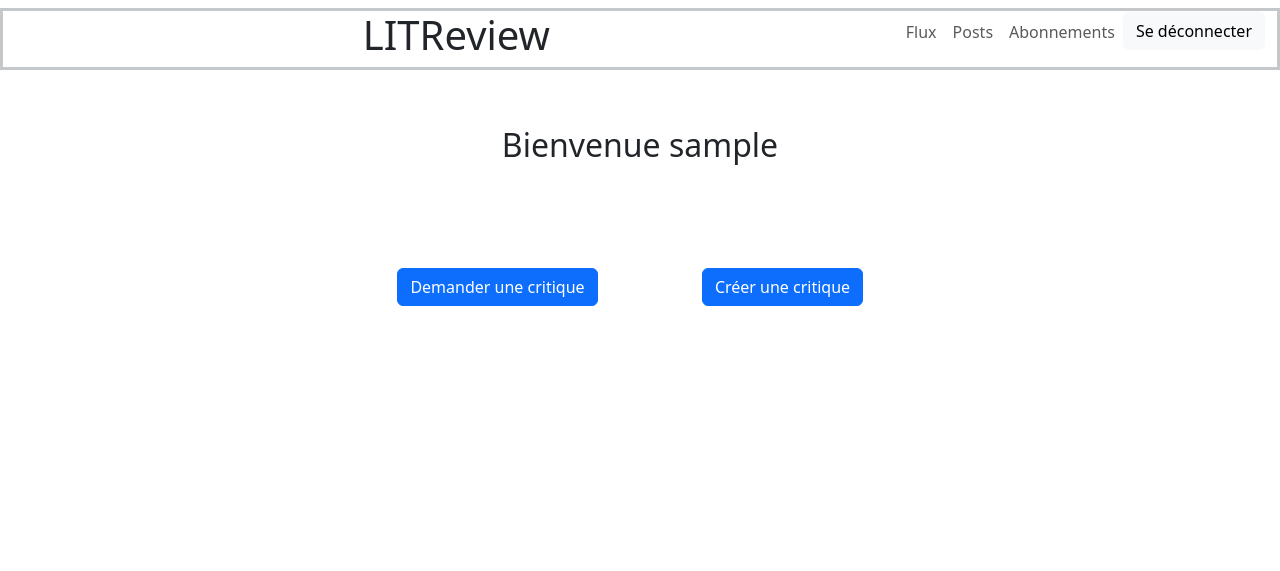
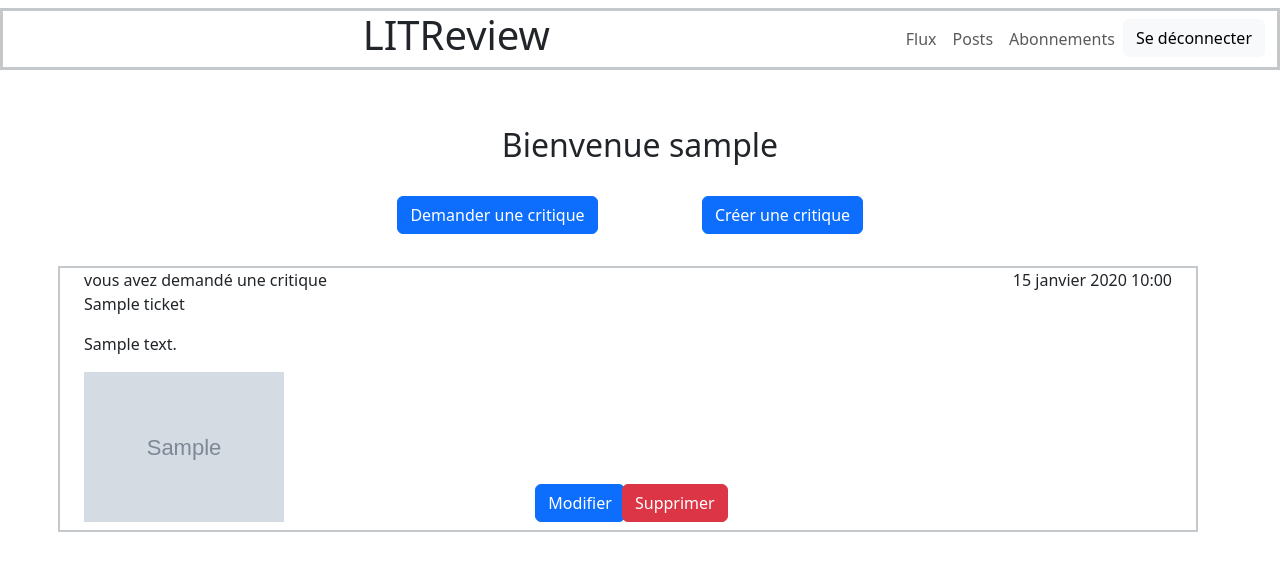
Before and after one commit to ylxdre/OCR-P9-Django, a Django app: page /home/ in a window 1280 px wide. Shown: the top 571 px of the page. Run offline with Django 5.2, Linux system fonts and the light colour scheme; a user stored in the database is signed in; tables that the repository leaves empty hold one stand-in row (values such as "Sample post"); grey boxes marked "Sample" are stand-in pictures.

Commit message:
CRUD tickets ok, before migration update models

```diff
--- a/LITReview/LITReview/settings.py
+++ b/LITReview/LITReview/settings.py
@@ -133,6 +133,6 @@ LOGOUT_REDIRECT_URL = 'login'
 
 AUTH_USER_MODEL = 'authentication.User'
 
-MEDIA_URL = 'media/'
+MEDIA_URL = 'media/uploads/'
 
-MEDIA_ROOT = BASE_DIR.joinpath(MEDIA_URL)
+MEDIA_ROOT = BASE_DIR.joinpath('media/uploads/')
--- a/LITReview/LITReview/urls.py
+++ b/LITReview/LITReview/urls.py
@@ -40,6 +40,13 @@ urlpatterns = [
     path('subscribed/', reviews.views.subscribed, name='subscribed'),
     path('ticket/add/', reviews.views.create_ticket, name='ticket-add'),
     path('review/add/', reviews.views.create_review, name='review-add'),
+    path('ticket/<int:ticket_id>/', reviews.views.ticket, name='ticket-detail'),
+    path('ticket/<int:ticket_id>/update/', reviews.views.update_ticket, name='ticket-update'),
+    path('ticket/<int:ticket_id>/delete/', reviews.views.delete_ticket, name='ticket-delete'),
+    path('review/<int:review_id>/', reviews.views.review, name='review-detail'),
+    path('review/<int:review_id>/update/', reviews.views.update_review, name='review-update'),
+    path('review/<int:review_id>/delete/', reviews.views.delete_review, name='review-delete'),
+    path('confirm/', reviews.views.delete_confirm, name='delete-confirm'),
 ]
 
 if settings.DEBUG:
--- a/LITReview/reviews/models.py
+++ b/LITReview/reviews/models.py
@@ -20,8 +20,8 @@ class Review(models.Model):
     rating = models.PositiveSmallIntegerField(
         # validates that rating must be between 0 and 5
         validators=[MinValueValidator(0), MaxValueValidator(5)])
-    headline = models.CharField(max_length=128)
-    body = models.CharField(max_length=8192, blank=True)
+    headline = models.CharField("titre", max_length=128)
+    body = models.CharField("description", max_length=8192, blank=True)
     user = models.ForeignKey(
         to=settings.AUTH_USER_MODEL, on_delete=models.CASCADE)
     time_created = models.DateTimeField(auto_now_add=True)
@@ -30,9 +30,9 @@ class Review(models.Model):
 class UserFollows(models.Model):
     # Your UserFollows model definition goes here
     user = models.ForeignKey(to=settings.AUTH_USER_MODEL, on_delete=models.CASCADE)
+    followed_user = models.ForeignKey(to=settings.AUTH_USER_MODEL, on_delete=models.CASCADE)
 
     class Meta:
         # ensures we don't get multiple UserFollows instances
         # for unique user-user_followed pairs
-        pass
-        #unique_together = ('user', 'followed_user', )
+        unique_together = ('user', 'followed_user', )
--- a/LITReview/reviews/templates/reviews/home.html
+++ b/LITReview/reviews/templates/reviews/home.html
@@ -3,11 +3,11 @@
 {% block content %}
 <div class="container">
 	<div class="row">
-		<div class="d-flex justify-content-center my-5">
+		<div class="d-flex justify-content-center mt-5">
 			<h2> Bienvenue {{ request.user }}</h2>
 		</div>
 	</div>
-	<div class="row d-flex justify-content-center mt-5">
+	<div class="row d-flex justify-content-center mt-4 mb-3">
 		<div class="col-3 d-flex justify-content-center">
 			<a href="{% url 'ticket-add' %}" type="button" class="btn btn-primary">Demander une critique</a>
 		</div>
@@ -15,6 +15,12 @@
 			<a href="{% url 'review-add' %}" type="button" class="btn btn-primary">Créer une critique</a>
 		</div>
 	</div>
+	        <div class="row">
+			{% for ticket in tickets %}
+			{% include 'reviews/ticket_detail.html' %}
+			{% endfor %}
+                </div>
+
 </div>
 
 {% endblock %}
--- /dev/null
+++ b/LITReview/reviews/templates/reviews/ticket_detail.html
@@ -0,0 +1,28 @@
+<div class="row border border-2 border-secondary-subtle my-3">
+	<div class="col-8">
+		{% if request.user == ticket.user %}
+			vous avez demandé une critique
+		{% else %}
+			{{ ticket.user }} a demandé une critique
+		{% endif %}
+	</div>
+	<div class="col-4 d-flex justify-content-end">
+		{{ ticket.time_created }}
+	</div>
+	<p> {{ ticket.title }} </p>
+	<p> {{ ticket.body }} </p>
+	<div class="col-3 mb-2">
+	<img src="{{ ticket.image.url }}" class="img" style="width: 200px; height: auto"  alt="Couverture de {{ ticket.title }}">
+	</div>
+	<div class="col-4 d-flex justify-content-end mb-2">
+		{% if request.user == ticket.user %}
+			<div class="col-3 align-self-end">
+        			<a href="{% url 'ticket-update' ticket.id %}" type="button" class="btn btn-primary">Modifier</a>
+			</div>
+			<div class="col-3 align-self-end">
+        			<a href="{% url 'ticket-delete' ticket.id %}" type="button" class="btn btn-danger">Supprimer</a>
+			</div>
+		{% endif %}
+	</div>
+
+</div>
--- a/LITReview/reviews/views.py
+++ b/LITReview/reviews/views.py
@@ -1,21 +1,35 @@
 from django.shortcuts import render, redirect
+from django.contrib.auth.decorators import login_required
 from reviews.models import Ticket
 from reviews.forms import TicketForm
 
+@login_required
 def home(request):
-    return render(request, 'reviews/home.html')
+    tickets = Ticket.objects.all()
+    return render(request, 'reviews/home.html', {'tickets': tickets})
 
+@login_required
 def flux(request):
     return render(request, 'reviews/flux.html')
 
+@login_required
 def posts(request):
     return render(request, 'reviews/posts.html')
 
+@login_required
 def subscribed(request):
     return render(request, 'reviews/subscribed.html')
 
+@login_required
+def ticket(request, ticket_id):
+    ticket = Ticket.objects.get(id=ticket_id)
+    return render(request,
+            'reviews/ticket.html',
+            {'ticket': ticket})
 
+@login_required
 def create_ticket(request):
+    tickets = Ticket.objects.all()
     ticket_form = TicketForm()
     if request.method == 'POST':
         ticket_form = TicketForm(request.POST, request.FILES)
@@ -23,12 +37,47 @@ def create_ticket(request):
             ticket = ticket_form.save(commit=False)
             ticket.user = request.user
             ticket.save()
+            return redirect('home')
+    return render(request,
+            'reviews/ticket_create.html',
+            context = {'ticket_form': ticket_form, 'tickets': tickets})
+
+@login_required
+def update_ticket(request, ticket_id):
+    ticket = Ticket.objects.get(id=ticket_id)
+    if request.method == 'POST':
+        ticket_form = TicketForm(request.POST, instance=ticket)
+        if ticket_form.is_valid():
+            ticket = ticket_form.save()
+            return redirect('home')
+    else:
+        ticket_form = TicketForm(instance=ticket)
 
     return render(request,
-            'reviews/create_ticket.html',
-            context = {'ticket_form': ticket_form})
+            'reviews/ticket_update.html',
+            {'ticket_form': ticket_form})
+
+@login_required
+def delete_ticket(request, ticket_id):
+    ticket = Ticket.objects.get(id=ticket_id)
+    if request.method == 'POST':
+        ticket.delete()
+        return redirect('home')
+
+    return render(request,
+            'reviews/ticket_delete.html',
+            {'ticket': ticket})
+
+def review(request):
+    pass
 
 def create_review(request):
+    pass
+
+def update_review(request):
+    pass
+
+def delete_review(request):
     pass
 
 def follow_user(request):
@@ -36,3 +85,7 @@ def follow_user(request):
 
 def unfollow_user(request):
     pass
+
+def delete_confirm(request, truc_id):
+    render (request,
+        'reviews/delete_confirm.html')
--- a/LITReview/templates/base.html
+++ b/LITReview/templates/base.html
@@ -1,9 +1,10 @@
+<!DOCTYPE html>
 <html lang="fr">
          <head>
                  <meta charset="utf-8">
                  <meta name="viewport" content="width=device-width, initial-scale=1">
                  <title> LITReview </title>
-		<link href="https://cdn.jsdelivr.net/npm/bootstrap@5.3.5/dist/css/bootstrap.min.css" rel="stylesheet" integrity="sha384-SgOJa3DmI69IUzQ2PVdRZhwQ+dy64/BUtbMJw1MZ8t5HZApcHrRKUc4W0kG879m7" crossorigin="anonymous">
+                 <link href="https://cdn.jsdelivr.net/npm/bootstrap@5.3.5/dist/css/bootstrap.min.css" rel="stylesheet" integrity="s    ha384-SgOJa3DmI69IUzQ2PVdRZhwQ+dy64/BUtbMJw1MZ8t5HZApcHrRKUc4W0kG879m7" crossorigin="anonymous">
                  <style>
                  </style>
          </head>
@@ -14,28 +15,12 @@
                                          <div class="col d-flex justify-content-center">
                                                  <h1> LITReview </h1>
 					</div>
-					{% if user.is_authenticated %}
-					<ul class="navbar-nav">
-                				<li class="nav-item">
-                    					<a href="{% url 'home' %}" class="nav-link {% if navbar == 'home' %}active{% endif %}">Flux</a>
-                				</li>
-                				<li class="nav-item">
-                    					<a href="{% url 'posts' %}" class="nav-link {% if navbar == 'posts' %}active{% endif %}">Posts</a>
-                				</li>
-                				<li class="nav-item">
-                    					<a href="{% url 'subscribed' %}" class="nav-link {% if navbar == 'subscribed' %}active{% endif %}">Abonnements</a>
-                				</li>
-							<form class="form-inline" method="post" action="{% url 'logout' %}">
-								{% csrf_token %}
-							<button type="submit" class="btn btn-light">Se déconnecter</button>
-							</form>
-            				</ul>
-            				{% endif %}
+					{% include 'nav.html' %}
 				</div>
 			</nav>
-
 		</header>
 
 {% block content %}{% endblock %}
+
 	</body>
 </html>
--- /dev/null
+++ b/LITReview/templates/nav.html
@@ -0,0 +1,17 @@
+{% if user.is_authenticated %}
+<ul class="navbar-nav z-index=2">
+	<li class="nav-item">
+		<a href="{% url 'home' %}" class="nav-link {% if navbar == 'home' %}active{% endif %}">Flux</a>
+	</li>
+	<li class="nav-item">
+		<a href="{% url 'posts' %}" class="nav-link {% if navbar == 'posts' %}active{% endif %}">Posts</a>
+	</li>
+	<li class="nav-item">
+		<a href="{% url 'subscribed' %}" class="nav-link {% if navbar == 'subscribed' %}active{% endif %}">Abonnements</a>
+	</li>
+		<form class="form-inline" method="post" action="{% url 'logout' %}">
+			{% csrf_token %}
+		<button type="submit" class="btn btn-light">Se déconnecter</button>
+		</form>
+</ul>
+{% endif %}
```
Also changed, not shown: LITReview/reviews/forms.py (+8 -0 lines), LITReview/reviews/templates/reviews/create_ticket.html (deleted, +0 -29 lines), LITReview/reviews/templates/reviews/delete_confirm.html (added, +9 -0 lines), LITReview/reviews/templates/reviews/review_form.html (added, +12 -0 lines), LITReview/reviews/templates/reviews/ticket.html (added, +7 -0 lines), LITReview/reviews/templates/reviews/ticket_create.html (added, +16 -0 lines), LITReview/reviews/templates/reviews/ticket_delete.html (added, +10 -0 lines), LITReview/reviews/templates/reviews/ticket_form.html (added, +12 -0 lines), LITReview/reviews/templates/reviews/ticket_update.html (added, +14 -0 lines), LITReview/media/uploads/crocblanc.jpg (added), LITReview/media/uploads/crusoe.jpg (added), LITReview/reviews/templates/reviews/review_create.html (renamed from LITReview/reviews/templates/reviews/create_review.html). Lines whose indentation alone changed are shown as unchanged.
